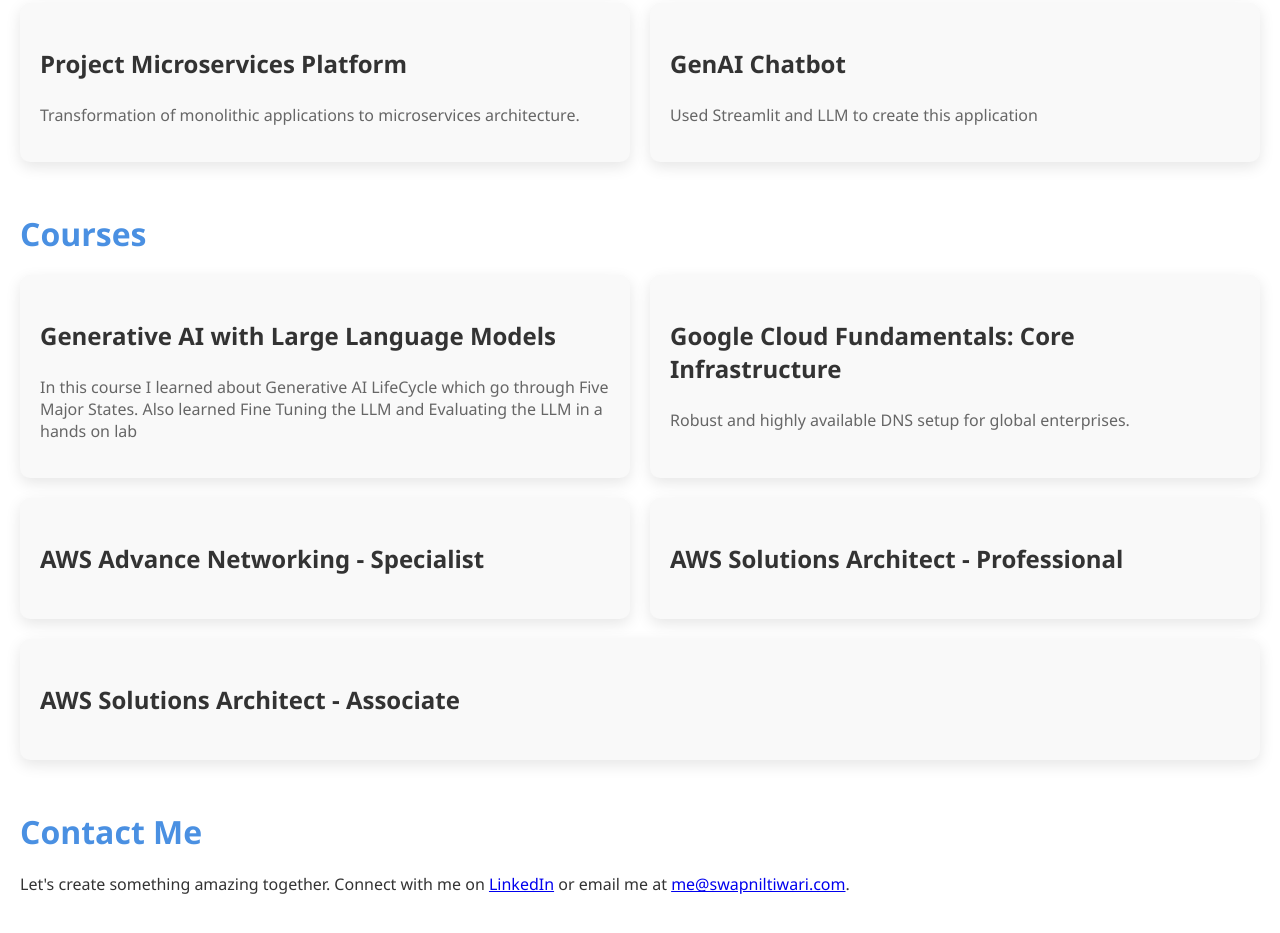
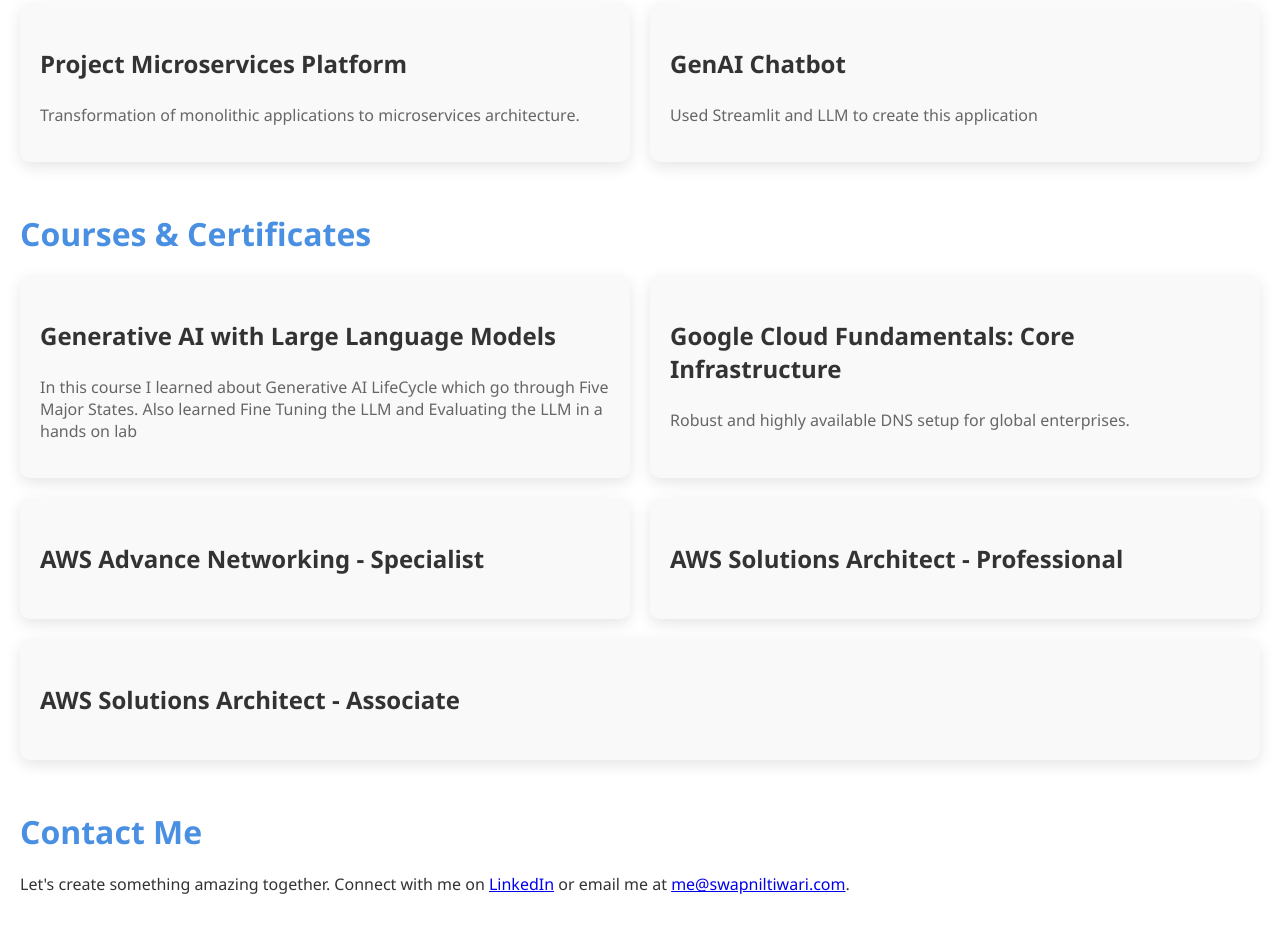
Before and after one commit to FilledVaccum/filledvaccum.github.io, a plain HTML site: page index.html in a window 1280 px wide. Shown: the part 1420-2353 px from the top of the page. Drawn offline with Linux system fonts and the light colour scheme.

Commit message:
Update index.html

```diff
--- a/index.html
+++ b/index.html
@@ -159,7 +159,7 @@
         </section>
 
         <section id="Courses & Certificates">
-            <h2>Courses</h2>
+            <h2>Courses & Certificates</h2>
             <div class="cards">
                 <div class="card">
                     <h3>Generative AI with Large Language Models</h3>
```
